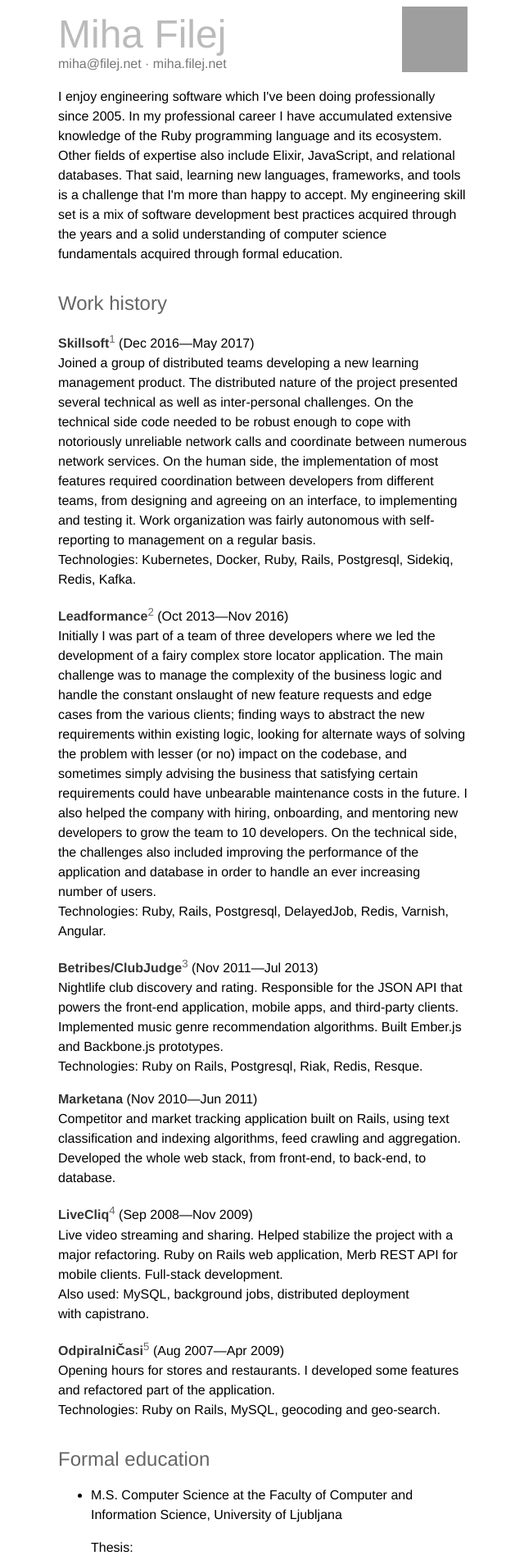
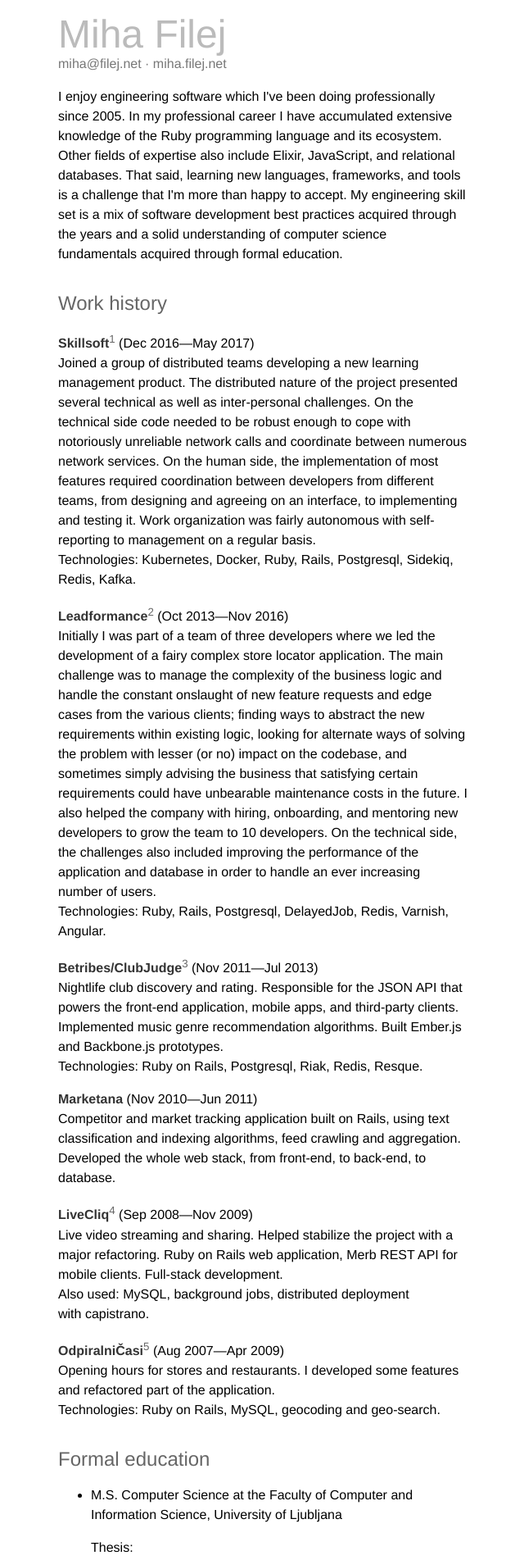
Before and after one commit to mfilej/mfilej.github.io, a Jekyll site: the page cv/index.html, which Jekyll copies as it is, in a window 1280 px wide. Shown: the top 1903 px of the page at 82% size, without its empty margins (319-959 px from the left). Built offline with Jekyll 4.4.1, drawn with Linux system fonts in a browser that asks for light colours; comment, search, counter and statistics services are not loaded.

Commit message:
Remove picture from cv

```diff
--- a/cv/index.html
+++ b/cv/index.html
@@ -91,7 +91,6 @@
 </style>
 
 <header>
-  <img alt="Profile picture" src="../avatar@3x.png">
   <h1>Miha Filej</h1>
   <address>
     <a href="mailto:miha@filej.net">miha@filej.net</a>
```
